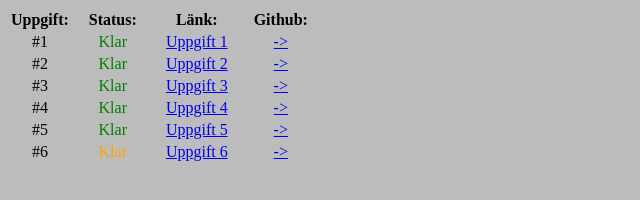
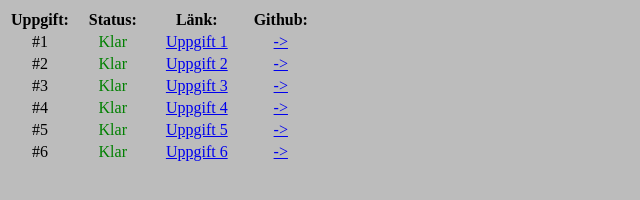
Before and after one commit to CRLON/VT17WebutvCristofferLoenn, a plain HTML site: page assetts/pages/uppgift1.html in a window 1280 px wide. Shown: the full height of the page, 0-640 px from the left. Drawn offline with Linux system fonts and the light colour scheme.

Commit message:
changed assignment 6 status

```diff
--- a/assetts/pages/uppgift1.html
+++ b/assetts/pages/uppgift1.html
@@ -47,7 +47,7 @@
  </tr>
  <tr style="text-align: center">
   <td>#6</td>
-  <td style="color: orange;">Klar</td>
+  <td style="color: green;">Klar</td>
   <td><a href="https://crlon.github.io/VT17WebutvCristofferLoenn/assetts/pages/uppgift6.html">Uppgift 6</a></td>
   <td><a href="https://github.com/CRLON/VT17WebutvCristofferLoenn/blob/master/assetts/pages/uppgift6.html">-></a></td>
  </tr>
```
